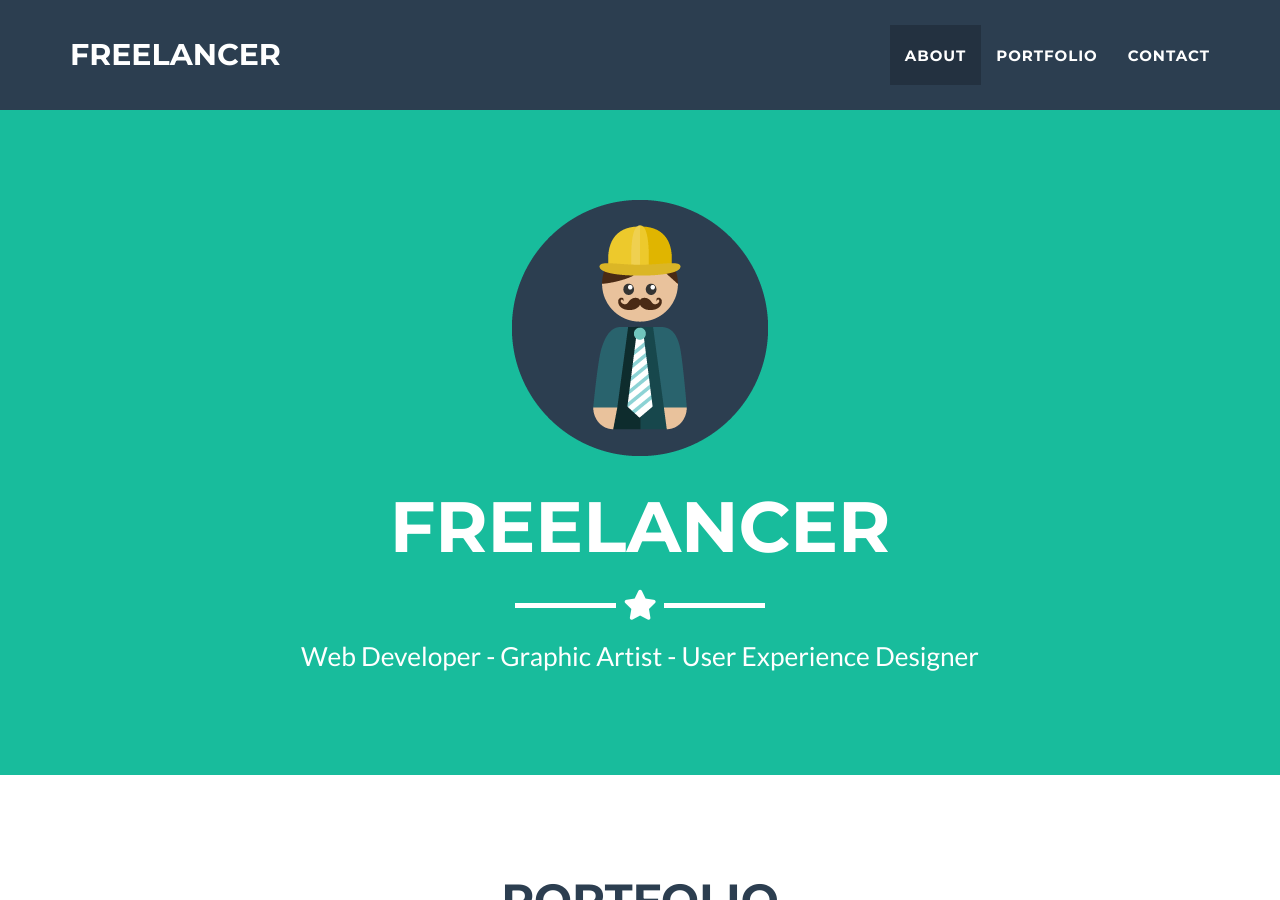
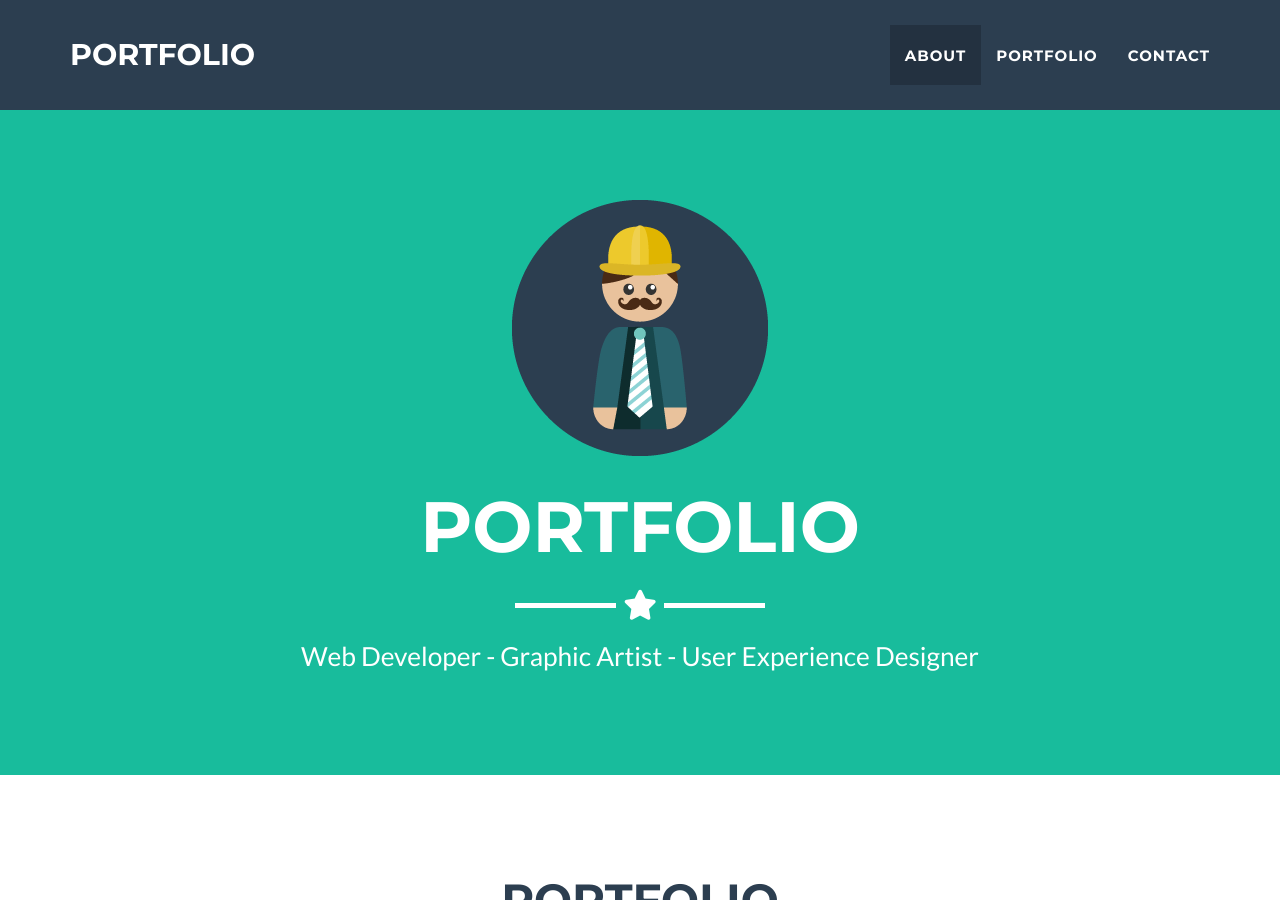
Before and after one commit to npoguca/CV, a Jekyll site: the page built from _posts/2014-07-18-project-1.markdown, in a window 1280 px wide and 900 px high. Built offline with Jekyll 4.4.1, drawn with Linux system fonts in a browser that asks for light colours.

Commit message:
Update _config.yml

```diff
--- a/_config.yml
+++ b/_config.yml
@@ -1,5 +1,5 @@
 # Site settings
-title: Freelancer
+title: Portfolio
 email: your-email@domain.com
 url: https://github.com/jeromelachaud/freelancer-theme
 description: "Write an awesome description for your new site here. You can edit this line in _config.yml. It will appear in your document head meta (for Google search results) and in your feed.xml site description."
```
